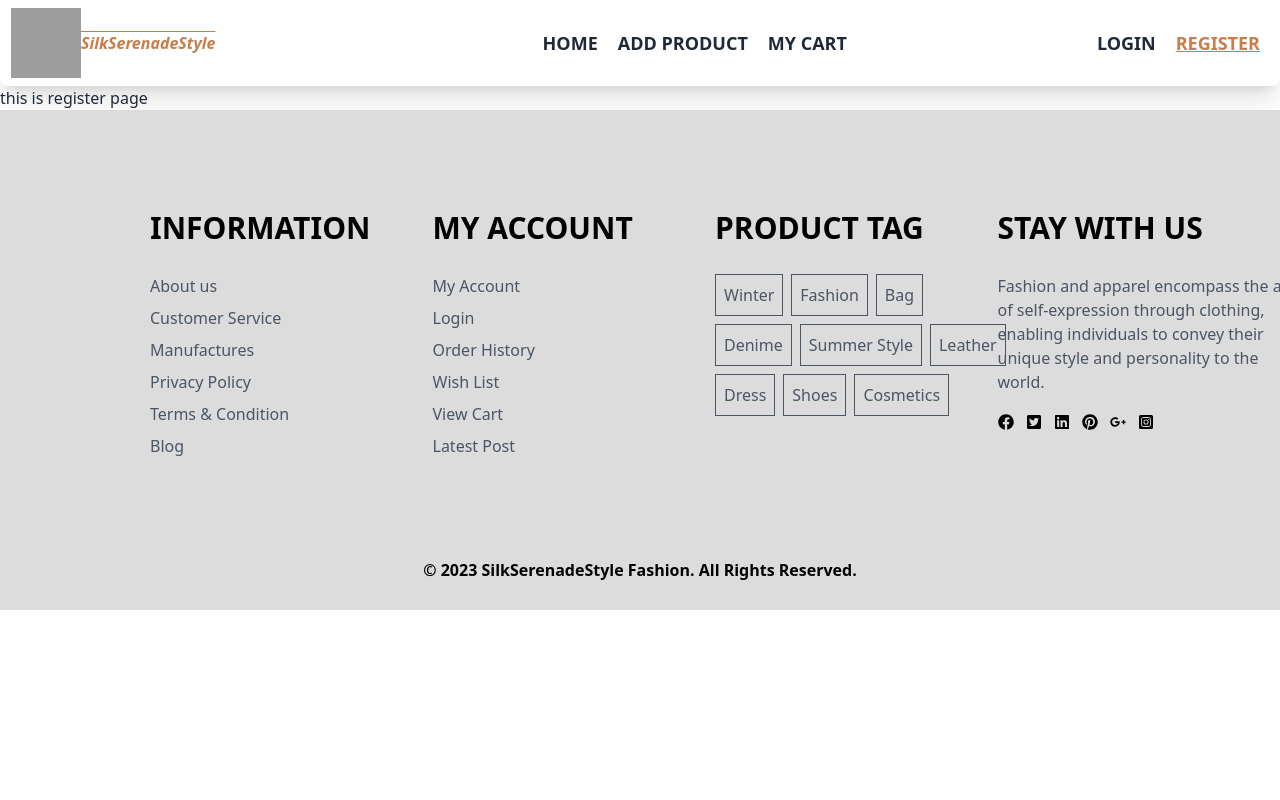
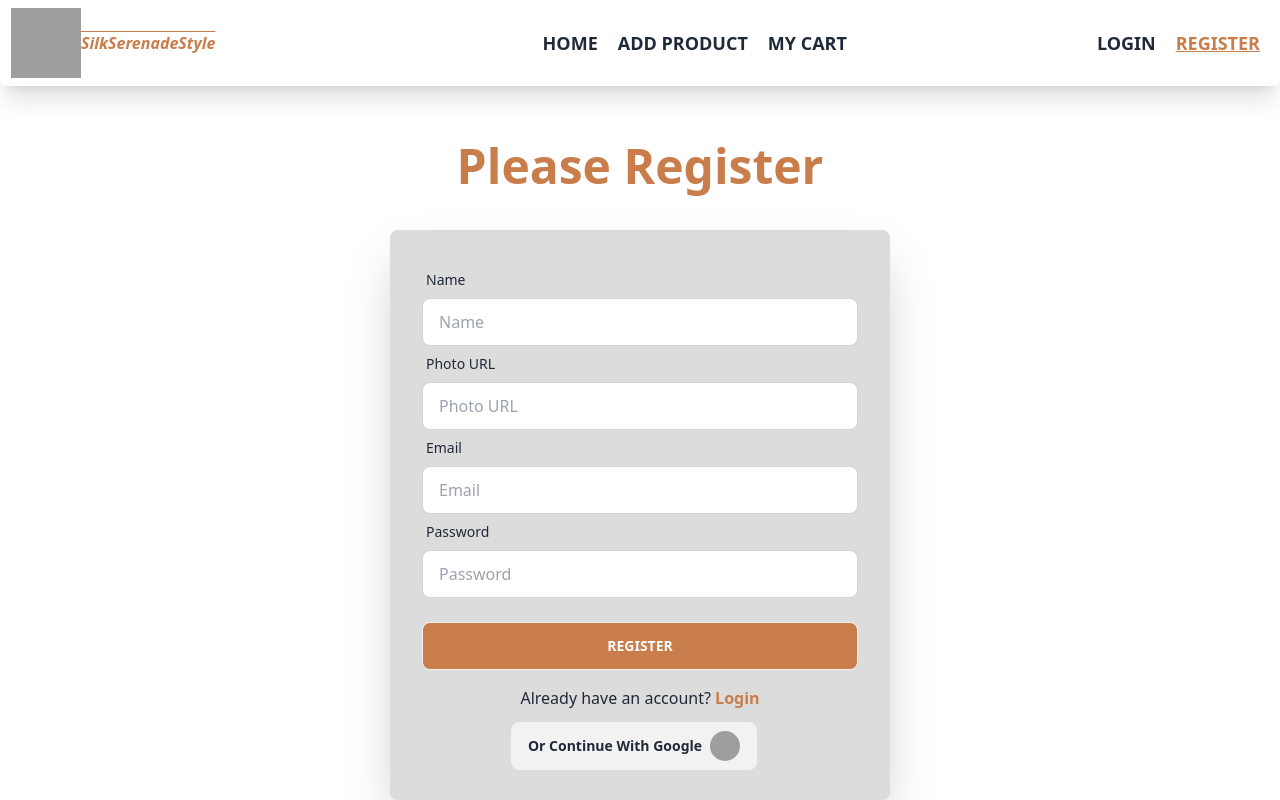
Before and after one commit to ShoroveTajmen/A10-BrandShop-Client-Side, a React app: page /register in a window 1280 px wide. Shown: the top 800 px of the page. Built offline with nearby package versions, Linux system fonts and the light colour scheme; grey boxes are pictures that could not be loaded; the HTML template or start-up script is replaced by a standard one.

Commit message:
login and registration page design added

```diff
--- a/src/Components/AllBrand/AllBrand.jsx
+++ b/src/Components/AllBrand/AllBrand.jsx
@@ -1,21 +1,25 @@
+import { Link } from "react-router-dom";
+import Brand from "../../Pages/Brand/Brand";
+
 /* eslint-disable react/prop-types */
 const AllBrand = ({ data }) => {
   // eslint-disable-next-line no-unused-vars
   const { id, brandName, brandImage } = data || {};
   return (
     <div>
+      <Link to={`/brand/${brandName}`}>
         <div className=" w-[300px] bg-base-100 shadow-xl">
           <figure>
-          <img
-          className="w-full h-[200px]"
-            src={brandImage}
-            alt="Shoes"
-          />
+            <img className="w-full h-[200px]" src={brandImage} alt="Product" />
           </figure>
           <div className="card-body">
             <h2 className="text-center font-bold text-[20px]">{brandName}</h2>
           </div>
         </div>
+        {
+          <Brand data={data.brandName}></Brand>
+        }
+      </Link>
     </div>
   );
 };
--- a/src/Pages/AddProduct/AddProduct.jsx
+++ b/src/Pages/AddProduct/AddProduct.jsx
@@ -33,8 +33,6 @@ const AddProduct = () => {
         })
 
     }
-
-
 
 
   return (
@@ -123,7 +121,7 @@ const AddProduct = () => {
             </label>
             <label className="">
               <input
-                type="text"
+                type="number"
                 name="rating"
                 placeholder="Rating"
                 className="input input-bordered w-full"
--- /dev/null
+++ b/src/Pages/Brand/AllProducts.jsx
@@ -0,0 +1,17 @@
+/* eslint-disable react/prop-types */
+
+import Product from "./Product";
+
+const AllProducts = ({products}) => {
+    return (
+        <div>
+            <div>
+                {
+                    products?.map(product => <Product key={product._id} product={product}></Product>)
+                }
+            </div>
+        </div>
+    );
+};
+
+export default AllProducts;
--- /dev/null
+++ b/src/Pages/Brand/Brand.jsx
@@ -0,0 +1,34 @@
+import { useEffect, useState } from "react";
+import { useLoaderData, useParams } from "react-router-dom";
+import AllProducts from "./AllProducts";
+
+const Brand = () => {
+
+    //for storing the filtered productData
+    const [products, setProducts] = useState({});
+
+    //collect specific brandName
+    const {brandName} = useParams();
+    console.log(brandName);
+
+    //load all productData from database
+    const loadedProducts = useLoaderData();
+    console.log(loadedProducts);
+
+    //filter data by brand name
+    useEffect(()=>{
+        const getProduct = loadedProducts?.filter(pro => pro.brand === brandName)
+        setProducts(getProduct)
+    },[brandName, loadedProducts])
+    console.log(products);
+
+
+    return (
+        <div>
+            <h2>Specific brand here :{loadedProducts.length}</h2>
+            <AllProducts products={products}></AllProducts>
+        </div>
+    );
+};
+
+export default Brand;
--- /dev/null
+++ b/src/Pages/Brand/Product.jsx
@@ -0,0 +1,12 @@
+/* eslint-disable react/prop-types */
+const Product = ({product}) => {
+    const {brand, price} = product || {};
+    return (
+        <div>
+            <h2>Individual products name : {brand}</h2>
+            <h2>product rating: {price}</h2>
+        </div>
+    );
+};
+
+export default Product;
--- a/src/Pages/Home/Home.jsx
+++ b/src/Pages/Home/Home.jsx
@@ -4,7 +4,7 @@ import AllData from "../../Components/AllData/AllData";
 
 const Home = () => {
   const data = useLoaderData();
-  console.log(data);
+  // console.log(data);
   return (
     <div>
       <Banner></Banner>
--- a/src/Pages/Login/Login.jsx
+++ b/src/Pages/Login/Login.jsx
@@ -1,11 +1,56 @@
-
+import { Link } from "react-router-dom";
+import SocialLogin from "./SocialLogin";
 
 const Login = () => {
-    return (
-        <div>
-            <h2>This is login page</h2>
+  return (
+    <div>
+      <div>
+        <h2 className="text-5xl my-10 text-center font-bold text-[#c97d4a] mt-[50px]">
+          Please Login
+        </h2>
+        <div className="md:w-[500px] mx-auto h-[400px] bg-[#DCDCDC] shadow-2xl rounded-lg mb-9 p-8">
+          <form>
+            <div className="form-control">
+              <label className="label">
+                <span className="label-text">Email</span>
+              </label>
+              <input
+                type="email"
+                name="email"
+                placeholder="Email"
+                className="input input-bordered"
+                required
+              />
+            </div>
+            <div className="form-control">
+              <label className="label">
+                <span className="label-text">Password</span>
+              </label>
+              <input
+                type="password"
+                name="password"
+                placeholder="Password"
+                className="input input-bordered"
+                required
+              />
+            </div>
+            <div className="form-control mt-6">
+              <button type="submit" className="btn bg-[#c97d4a] text-white font-bold">
+                Login
+              </button>
+            </div>
+          </form>
+          <p className="text-center mt-4">
+            Do not have an account?{" "}
+            <Link className="text-[#c97d4a] font-bold" to="/register">
+              Register
+            </Link>
+          </p>
+          <SocialLogin></SocialLogin>
         </div>
-    );
+      </div>
+    </div>
+  );
 };
 
 export default Login;
--- /dev/null
+++ b/src/Pages/Login/SocialLogin.jsx
@@ -0,0 +1,21 @@
+const SocialLogin = () => {
+  return (
+    <div>
+      <div className="flex items-center justify-center">
+        {/* <h1 className="mr-3">Or Continue With </h1> */}
+        <button
+          className="btn mt-3 capitalize text-sm font-semibold mr-3"
+        >
+          Or Continue With Google
+          <img
+            className="w-[30px] h-[30px] rounded-full"
+            src="https://i.ibb.co/zhxYysk/google.webp"
+            alt="google"
+          />
+        </button>
+      </div>
+    </div>
+  );
+};
+
+export default SocialLogin;
--- a/src/Pages/Register/Register.jsx
+++ b/src/Pages/Register/Register.jsx
@@ -1,11 +1,79 @@
-
+import { Link } from "react-router-dom";
+import SocialLogin from "../Login/SocialLogin";
 
 const Register = () => {
-    return (
-        <div>
-            <h2>this is register page</h2>
+  return (
+    <div>
+      <div>
+        <h2 className="text-5xl my-10 text-center font-bold text-[#c97d4a] ml-4 md:ml-0 mt-14 ">
+          Please Register
+        </h2>
+        <div className="md:w-[500px] mx-auto h-[570px] bg-[#DCDCDC] shadow-2xl rounded-lg mb-9 p-8">
+          <form>
+            <div className="form-control">
+              <label className="label">
+                <span className="label-text">Name</span>
+              </label>
+              <input
+                type="text"
+                name="name"
+                placeholder="Name"
+                className="input input-bordered"
+                required
+              />
+            </div>
+            <div className="form-control">
+              <label className="label">
+                <span className="label-text">Photo URL</span>
+              </label>
+              <input
+                type="text"
+                name="photo"
+                placeholder="Photo URL"
+                className="input input-bordered"
+                required
+              />
+            </div>
+            <div className="form-control">
+              <label className="label">
+                <span className="label-text">Email</span>
+              </label>
+              <input
+                type="email"
+                name="email"
+                placeholder="Email"
+                className="input input-bordered"
+                required
+              />
+            </div>
+            <div className="form-control">
+              <label className="label">
+                <span className="label-text">Password</span>
+              </label>
+              <input
+                type="password"
+                name="password"
+                placeholder="Password"
+                className="input input-bordered"
+                required
+              />
+            </div>
+            <div className="form-control mt-6">
+              <button className="btn bg-[#c97d4a] text-white  font-bold">Register</button>
+            </div>
+          </form>
+
+          <p className="text-center mt-4">
+            Already have an account?{" "}
+            <Link className="text-[#c97d4a] font-bold" to="/login">
+              Login
+            </Link>
+          </p>
+          <SocialLogin></SocialLogin>
         </div>
-    );
+      </div>
+    </div>
+  );
 };
 
 export default Register;
--- a/src/Route/Route.jsx
+++ b/src/Route/Route.jsx
@@ -8,6 +8,7 @@ import AddProduct from "../Pages/AddProduct/AddProduct"
 import MyCart from "../Pages/MyCart/MyCart"
 import Login from "../Pages/Login/Login";
 import Register from "../Pages/Register/Register"
+import Brand from "../Pages/Brand/Brand";
 
 const myCreateRoute = createBrowserRouter([
     {
@@ -23,6 +24,11 @@ const myCreateRoute = createBrowserRouter([
             {
                 path: '/addProduct',
                 element:<AddProduct></AddProduct>
+            },
+            {
+                path: '/brand/:brandName',
+                element: <Brand></Brand>,
+                loader: () => fetch('http://localhost:5000/product'),
             },
             {
                 path: '/myCart',
```
Lines whose indentation alone changed are shown as unchanged.
